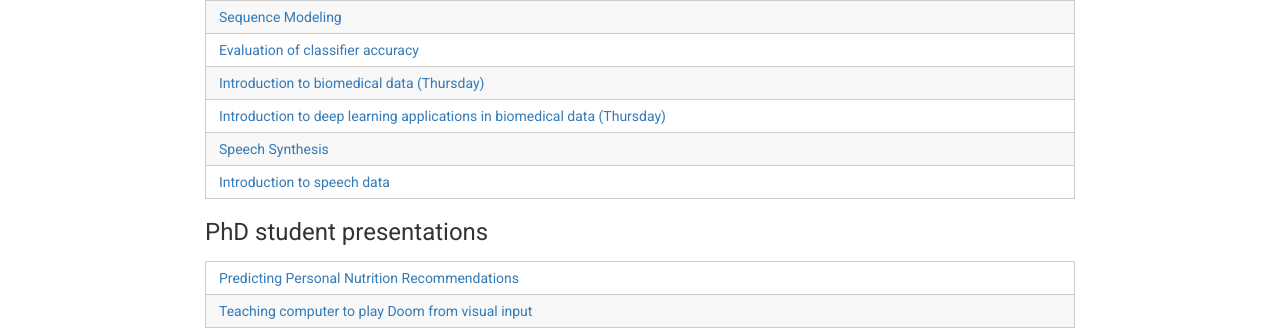
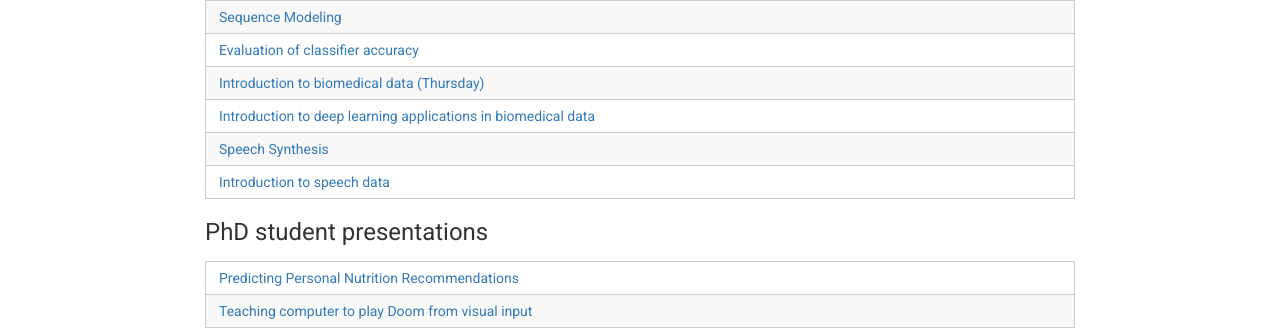
Before and after one commit to abrahamwoubie/Summer_School_RL, a Jekyll site: the page built from 35c163ca47986f8e1f5eec9d54238ad1229a7c92/course-notes.md, in a window 1280 px wide. Shown: the part 564-894 px from the top of the page. Built offline with Jekyll 4.4.1, drawn with Linux system fonts in a browser that asks for light colours; nearby versions of some CDN libraries.

Commit message:
Removed extra Thursday

```diff
--- a/35c163ca47986f8e1f5eec9d54238ad1229a7c92/course-notes.md
+++ b/35c163ca47986f8e1f5eec9d54238ad1229a7c92/course-notes.md
@@ -18,7 +18,7 @@ title: Course Notes | MLABST'17
 | [Sequence Modeling]({{ site.url }}{{ site.baseurl }}/content/sequence_modeling.pdf) |
 | [Evaluation of classifier accuracy]({{ site.url }}{{ site.baseurl }}/content/evaluation_of_classifiers.pdf) |
 | [Introduction to biomedical data (Thursday)]({{ site.url }}{{ site.baseurl }}/content/merja_introBiomed_thu.pdf) |
-| [Introduction to deep learning applications in biomedical data (Thursday)]({{ site.url }}{{ site.baseurl }}/content/merja_introDeep_thu.pdf) |
+| [Introduction to deep learning applications in biomedical data]({{ site.url }}{{ site.baseurl }}/content/merja_introDeep_thu.pdf) |
 | [Speech Synthesis]({{ site.url }}{{ site.baseurl }}/content/speech_synthesis.pdf) |
 | [Introduction to speech data]({{ site.url }}{{ site.baseurl }}/content/Introduction_to_speech_data.pdf) |
 
```
